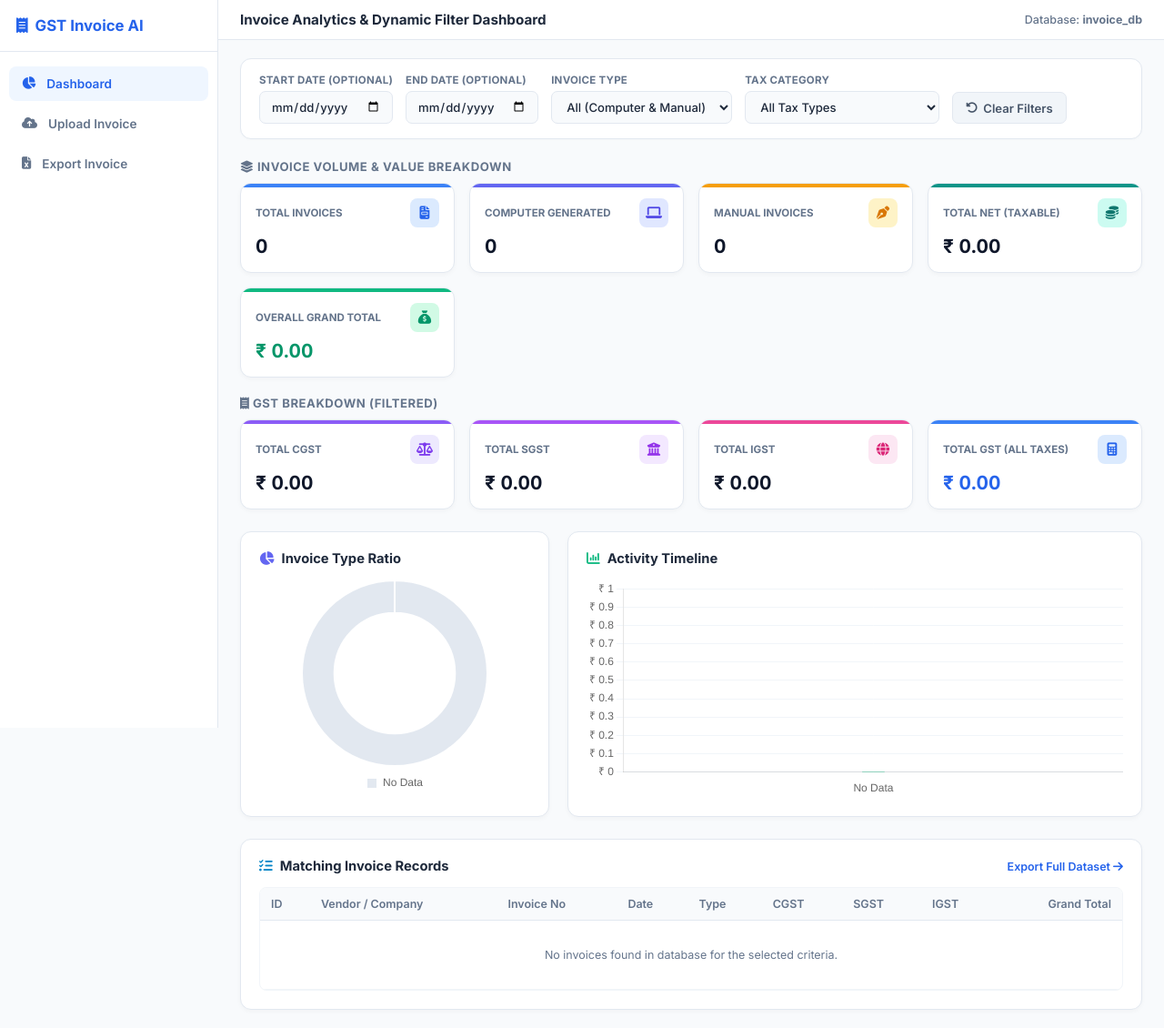
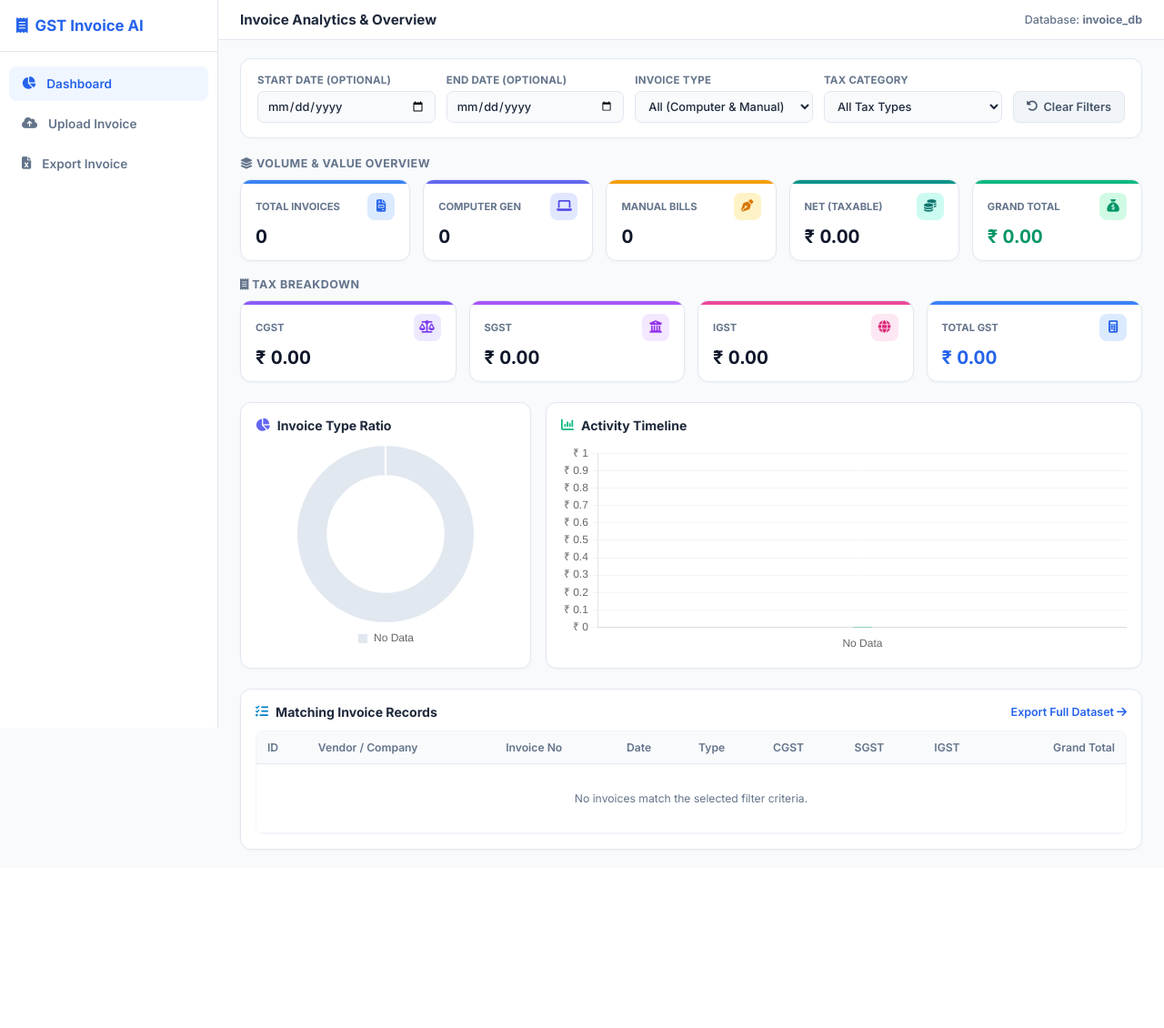
Before and after one commit to Brindha36/OCR, a Flask app: page / in a window 1280 px wide. Shown: the whole page at 91% size. After the commit the page ends 934 px from the top, so only its background shows below. Run offline with Flask 3, Linux system fonts and the light colour scheme; data that the repository does not hold is empty.

Commit message:
dashboard.html

```diff
--- a/templates/dashboard.html
+++ b/templates/dashboard.html
@@ -1,7 +1,7 @@
 {% extends "base.html" %}
 {% block title %}Dashboard | Dynamic Analytics{% endblock %}
 {% block nav_dashboard %}active{% endblock %}
-{% block page_title %}Invoice Analytics & Dynamic Filter Dashboard{% endblock %}
+{% block page_title %}Invoice Analytics & Overview{% endblock %}
 
 {% block head %}
 <style>
@@ -9,18 +9,20 @@
         background: #ffffff;
         border: 1px solid var(--border);
         border-radius: 12px;
-        padding: 16px 20px;
+        padding: 16px 18px;
         display: flex;
         align-items: flex-end;
-        gap: 14px;
+        gap: 12px;
         flex-wrap: wrap;
-        margin-bottom: 22px;
+        margin-bottom: 20px;
         box-shadow: 0 1px 3px rgba(0, 0, 0, 0.02);
     }
     .filter-item {
         display: flex;
         flex-direction: column;
         gap: 5px;
+        flex: 1 1 180px;
+        min-width: 140px;
     }
     .filter-item label {
         font-size: 0.72rem;
@@ -30,10 +32,11 @@
         letter-spacing: 0.02em;
     }
     .filter-item input, .filter-item select {
-        padding: 8px 12px;
+        width: 100%;
+        padding: 8px 10px;
         border: 1px solid var(--border);
         border-radius: 7px;
-        font-size: 0.82rem;
+        font-size: 0.8rem;
         outline: none;
         background: #f8fafc;
         color: #1e293b;
@@ -50,21 +53,21 @@
         padding: 8px 14px;
         border: 1px solid var(--border);
         border-radius: 7px;
-        font-size: 0.82rem;
+        font-size: 0.8rem;
         cursor: pointer;
         font-weight: 600;
         height: 35px;
         display: inline-flex;
         align-items: center;
         gap: 6px;
+        white-space: nowrap;
     }
     .btn-filter-reset:hover {
         background: #e2e8f0;
-        color: #0f172a;
     }
 
     .section-title {
-        font-size: 0.82rem;
+        font-size: 0.78rem;
         font-weight: 700;
         color: var(--text-muted);
         text-transform: uppercase;
@@ -73,25 +76,25 @@
     }
     .metrics-grid-top {
         display: grid;
-        grid-template-columns: repeat(auto-fit, minmax(200px, 1fr));
-        gap: 16px;
-        margin-bottom: 20px;
+        grid-template-columns: repeat(auto-fit, minmax(180px, 1fr));
+        gap: 14px;
+        margin-bottom: 18px;
     }
     .metrics-grid-taxes {
         display: grid;
-        grid-template-columns: repeat(auto-fit, minmax(180px, 1fr));
-        gap: 16px;
-        margin-bottom: 24px;
+        grid-template-columns: repeat(auto-fit, minmax(160px, 1fr));
+        gap: 14px;
+        margin-bottom: 22px;
     }
 
     .metric-card {
         background: #ffffff;
         border: 1px solid var(--border);
         border-radius: 12px;
-        padding: 16px 16px;
+        padding: 14px 16px;
         position: relative;
         overflow: hidden;
-        box-shadow: 0 2px 5px rgba(0, 0, 0, 0.03);
+        box-shadow: 0 1px 3px rgba(0, 0, 0, 0.03);
     }
     .metric-card::before {
         content: '';
@@ -117,19 +120,19 @@
         justify-content: space-between;
     }
     .metric-label {
-        font-size: 0.72rem;
+        font-size: 0.7rem;
         font-weight: 700;
         color: var(--text-muted);
         text-transform: uppercase;
     }
     .icon-bubble {
-        width: 32px;
-        height: 32px;
+        width: 30px;
+        height: 30px;
         border-radius: 8px;
         display: flex;
         align-items: center;
         justify-content: center;
-        font-size: 0.9rem;
+        font-size: 0.85rem;
     }
     .c-blue .icon-bubble { background: #dbeafe; color: #2563eb; }
     .c-indigo .icon-bubble { background: #e0e7ff; color: #4f46e5; }
@@ -141,35 +144,36 @@
     .c-teal .icon-bubble { background: #ccfbf1; color: #0f766e; }
 
     .metric-val {
-        font-size: 1.3rem;
+        font-size: 1.25rem;
         font-weight: 700;
-        margin-top: 8px;
+        margin-top: 6px;
         color: #0f172a;
         font-variant-numeric: tabular-nums;
     }
     .metric-val.highlight { color: #059669; }
 
+    /* Responsive Chart Container */
     .charts-grid {
         display: grid;
-        grid-template-columns: 340px minmax(0, 1fr);
-        gap: 20px;
-        margin-bottom: 24px;
+        grid-template-columns: 320px minmax(0, 1fr);
+        gap: 16px;
+        margin-bottom: 22px;
     }
     .chart-panel {
         background: #ffffff;
         border: 1px solid var(--border);
         border-radius: 12px;
-        padding: 20px;
-        box-shadow: 0 2px 5px rgba(0, 0, 0, 0.03);
+        padding: 16px;
+        box-shadow: 0 1px 3px rgba(0, 0, 0, 0.03);
     }
     .panel-header {
         display: flex;
         align-items: center;
         justify-content: space-between;
-        margin-bottom: 14px;
+        margin-bottom: 12px;
     }
     .panel-title {
-        font-size: 0.92rem;
+        font-size: 0.88rem;
         font-weight: 700;
         color: #1e293b;
         display: flex;
@@ -177,17 +181,26 @@
         gap: 8px;
     }
 
+    /* Table Container with Horizontal Scroll */
     .table-panel {
         background: #ffffff;
         border: 1px solid var(--border);
         border-radius: 12px;
-        padding: 20px;
-        box-shadow: 0 2px 5px rgba(0, 0, 0, 0.03);
+        padding: 16px;
+        box-shadow: 0 1px 3px rgba(0, 0, 0, 0.03);
+    }
+    .table-responsive-wrapper {
+        overflow-x: auto;
+        -webkit-overflow-scrolling: touch;
+        border: 1px solid #f1f5f9;
+        border-radius: 8px;
+        width: 100%;
     }
     .table-clean {
         width: 100%;
         border-collapse: collapse;
-        font-size: 0.78rem;
+        font-size: 0.76rem;
+        white-space: nowrap;
     }
     .table-clean thead th {
         background: #f8fafc;
@@ -213,6 +226,26 @@
     }
     .badge-comp { background: #eff6ff; color: #1d4ed8; border: 1px solid #bfdbfe; }
     .badge-man { background: #fffbeb; color: #b45309; border: 1px solid #fde68a; }
+
+    /* Mobile Breakpoints */
+    @media (max-width: 900px) {
+        .charts-grid {
+            grid-template-columns: 1fr;
+        }
+    }
+
+    @media (max-width: 600px) {
+        .metrics-grid-top, .metrics-grid-taxes {
+            grid-template-columns: 1fr 1fr;
+            gap: 10px;
+        }
+        .metric-card {
+            padding: 12px;
+        }
+        .metric-val {
+            font-size: 1.1rem;
+        }
+    }
 </style>
 {% endblock %}
 
@@ -249,7 +282,7 @@
 </div>
 
 <!-- Section 1: Overview & Counts -->
-<div class="section-title"><i class="fa-solid fa-layer-group"></i> Invoice Volume & Value Breakdown</div>
+<div class="section-title"><i class="fa-solid fa-layer-group"></i> Volume & Value Overview</div>
 <div class="metrics-grid-top">
     <div class="metric-card c-blue">
         <div class="card-top-row">
@@ -261,7 +294,7 @@
 
     <div class="metric-card c-indigo">
         <div class="card-top-row">
-            <span class="metric-label">Computer Generated</span>
+            <span class="metric-label">Computer Gen</span>
             <div class="icon-bubble"><i class="fa-solid fa-laptop"></i></div>
         </div>
         <div class="metric-val" id="mCompCount">0</div>
@@ -269,7 +302,7 @@
 
     <div class="metric-card c-amber">
         <div class="card-top-row">
-            <span class="metric-label">Manual Invoices</span>
+            <span class="metric-label">Manual Bills</span>
             <div class="icon-bubble"><i class="fa-solid fa-pen-nib"></i></div>
         </div>
         <div class="metric-val" id="mManualCount">0</div>
@@ -277,7 +310,7 @@
 
     <div class="metric-card c-teal">
         <div class="card-top-row">
-            <span class="metric-label">Total Net (Taxable)</span>
+            <span class="metric-label">Net (Taxable)</span>
             <div class="icon-bubble"><i class="fa-solid fa-coins"></i></div>
         </div>
         <div class="metric-val" id="mNet">₹ 0.00</div>
@@ -285,7 +318,7 @@
 
     <div class="metric-card c-emerald">
         <div class="card-top-row">
-            <span class="metric-label">Overall Grand Total</span>
+            <span class="metric-label">Grand Total</span>
             <div class="icon-bubble"><i class="fa-solid fa-sack-dollar"></i></div>
         </div>
         <div class="metric-val highlight" id="mGrand">₹ 0.00</div>
@@ -293,11 +326,11 @@
 </div>
 
 <!-- Section 2: Tax Breakdown -->
-<div class="section-title"><i class="fa-solid fa-receipt"></i> GST Breakdown (Filtered)</div>
+<div class="section-title"><i class="fa-solid fa-receipt"></i> Tax Breakdown</div>
 <div class="metrics-grid-taxes">
     <div class="metric-card c-violet">
         <div class="card-top-row">
-            <span class="metric-label">Total CGST</span>
+            <span class="metric-label">CGST</span>
             <div class="icon-bubble"><i class="fa-solid fa-scale-balanced"></i></div>
         </div>
         <div class="metric-val" id="mCgst">₹ 0.00</div>
@@ -305,7 +338,7 @@
 
     <div class="metric-card c-purple">
         <div class="card-top-row">
-            <span class="metric-label">Total SGST</span>
+            <span class="metric-label">SGST</span>
             <div class="icon-bubble"><i class="fa-solid fa-building-columns"></i></div>
         </div>
         <div class="metric-val" id="mSgst">₹ 0.00</div>
@@ -313,7 +346,7 @@
 
     <div class="metric-card c-pink">
         <div class="card-top-row">
-            <span class="metric-label">Total IGST</span>
+            <span class="metric-label">IGST</span>
             <div class="icon-bubble"><i class="fa-solid fa-globe"></i></div>
         </div>
         <div class="metric-val" id="mIgst">₹ 0.00</div>
@@ -321,7 +354,7 @@
 
     <div class="metric-card c-blue">
         <div class="card-top-row">
-            <span class="metric-label">Total GST (All Taxes)</span>
+            <span class="metric-label">Total GST</span>
             <div class="icon-bubble"><i class="fa-solid fa-calculator"></i></div>
         </div>
         <div class="metric-val" style="color: #2563eb;" id="mTotalGst">₹ 0.00</div>
@@ -337,7 +370,7 @@
                 <span>Invoice Type Ratio</span>
             </div>
         </div>
-        <div style="position: relative; height: 240px;">
+        <div style="position: relative; height: 230px;">
             <canvas id="typePieChart"></canvas>
         </div>
     </div>
@@ -349,7 +382,7 @@
                 <span>Activity Timeline</span>
             </div>
         </div>
-        <div style="position: relative; height: 240px;">
+        <div style="position: relative; height: 230px;">
             <canvas id="trendBarChart"></canvas>
         </div>
     </div>
@@ -367,7 +400,7 @@
         </a>
     </div>
 
-    <div style="overflow-x: auto; border: 1px solid #f1f5f9; border-radius: 8px;">
+    <div class="table-responsive-wrapper">
         <table class="table-clean">
             <thead>
                 <tr>
@@ -384,7 +417,7 @@
             </thead>
             <tbody id="recentTableBody">
                 <tr>
-                    <td colspan="9" style="text-align: center; color: var(--text-muted); padding: 30px;">
+                    <td colspan="9" style="text-align: center; color: var(--text-muted); padding: 25px;">
                         Loading records...
                     </td>
                 </tr>
@@ -419,14 +452,12 @@
             const data = await res.json();
 
             if (!data.success) {
-                console.error("Dashboard error:", data.error);
-                recentBody.innerHTML = `<tr><td colspan="9" style="text-align: center; color: red; padding: 20px;">Database Error: ${data.error || 'Failed to fetch'}</td></tr>`;
+                recentBody.innerHTML = `<tr><td colspan="9" style="text-align: center; color: red; padding: 20px;">Error: ${data.error || 'Failed to fetch'}</td></tr>`;
                 return;
             }
 
             const t = data.totals || {};
 
-            // 1. Populate Metric Cards safely
             document.getElementById('mTotalCount').textContent = t.total_invoices || 0;
             document.getElementById('mCompCount').textContent = t.computer_count || 0;
             document.getElementById('mManualCount').textContent = t.manual_count || 0;
@@ -438,7 +469,6 @@
             document.getElementById('mTotalGst').textContent = '₹ ' + Number(t.total_gst || 0).toLocaleString('en-IN', {minimumFractionDigits: 2});
             document.getElementById('mGrand').textContent = '₹ ' + Number(t.grand_total || 0).toLocaleString('en-IN', {minimumFractionDigits: 2});
 
-            // 2. Render Invoices Table
             if (data.recent && data.recent.length > 0) {
                 recentBody.innerHTML = data.recent.map(r => `
                     <tr>
@@ -448,6 +478,7 @@
                         <td style="color: #64748b;">${r.invoice_date || '-'}</td>
                         <td>
                             <span class="badge-chip ${r.invoice_type === 'Computer Generated' ? 'badge-comp' : 'badge-man'}">
+                                <i class="fa-solid ${r.invoice_type === 'Computer Generated' ? 'fa-laptop' : 'fa-pen-nib'}"></i>
                                 ${r.invoice_type || 'Manual'}
                             </span>
                         </td>
@@ -463,13 +494,13 @@
                 recentBody.innerHTML = `
                     <tr>
                         <td colspan="9" style="text-align: center; color: var(--text-muted); padding: 30px;">
-                            No invoices found in database for the selected criteria.
+                            No invoices match the selected filter criteria.
                         </td>
                     </tr>
                 `;
             }
 
-            // 3. Render Pie Chart inside try-catch to prevent freezes
+            // Safe Pie Chart Render
             try {
                 const pieCanvas = document.getElementById('typePieChart');
                 if (pieCanvas && typeof Chart !== 'undefined') {
@@ -493,17 +524,17 @@
                             responsive: true,
                             maintainAspectRatio: false,
                             plugins: {
-                                legend: { position: 'bottom', labels: { boxWidth: 12, padding: 12 } }
+                                legend: { position: 'bottom', labels: { boxWidth: 12, padding: 10 } }
                             },
                             cutout: '65%'
                         }
                     });
                 }
             } catch (err) {
-                console.warn('Pie chart render warning:', err);
+                console.warn('Pie chart warning:', err);
             }
 
-            // 4. Render Bar Chart inside try-catch to prevent freezes
+            // Safe Bar Chart Render
             try {
                 const barCanvas = document.getElementById('trendBarChart');
                 if (barCanvas && typeof Chart !== 'undefined') {
@@ -520,7 +551,7 @@
                                 data: values,
                                 backgroundColor: '#10b981',
                                 borderRadius: 5,
-                                barThickness: 24
+                                barThickness: 20
                             }]
                         },
                         options: {
@@ -539,22 +570,19 @@
                     });
                 }
             } catch (err) {
-                console.warn('Bar chart render warning:', err);
+                console.warn('Bar chart warning:', err);
             }
 
         } catch (e) {
-            console.error('Fatal load error:', e);
-            recentBody.innerHTML = `<tr><td colspan="9" style="text-align: center; color: red; padding: 20px;">Failed to connect to backend: ${e.message}</td></tr>`;
+            recentBody.innerHTML = `<tr><td colspan="9" style="text-align: center; color: red; padding: 20px;">Connection failed: ${e.message}</td></tr>`;
         }
     }
 
-    // Instant filter changes
     dashStartDate.addEventListener('change', loadFilteredDashboard);
     dashEndDate.addEventListener('change', loadFilteredDashboard);
     dashType.addEventListener('change', loadFilteredDashboard);
     dashTaxCat.addEventListener('change', loadFilteredDashboard);
 
-    // Reset button
     resetFilterBtn.addEventListener('click', function() {
         dashStartDate.value = '';
         dashEndDate.value = '';
@@ -563,9 +591,6 @@
         loadFilteredDashboard();
     });
 
-    // Initial load: show all records without restricting to today
-    document.addEventListener('DOMContentLoaded', function() {
-        loadFilteredDashboard();
-    });
+    document.addEventListener('DOMContentLoaded', loadFilteredDashboard);
 </script>
 {% endblock %}
```
